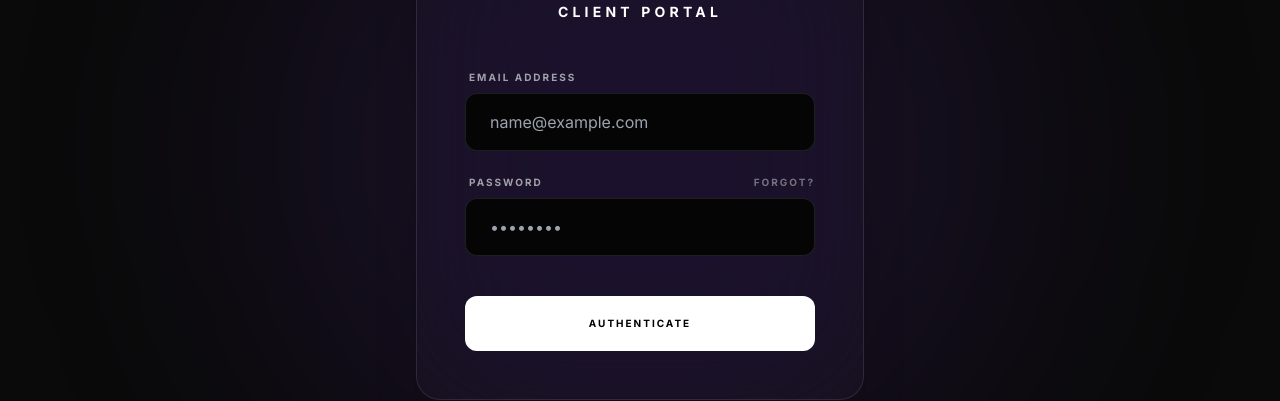
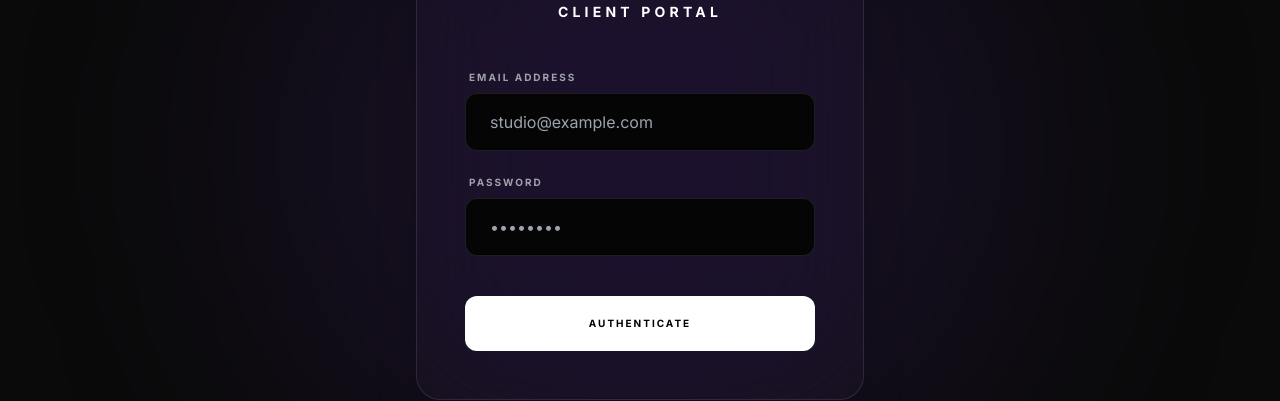
Before and after one commit to gks-prog/WenonBont93, a Next.js app: page /login in a window 1280 px wide. Shown: the part 252-653 px from the top of the page. Built offline with nearby package versions, Linux system fonts and the light colour scheme.

Commit message:
Update page.tsx

```diff
--- a/src/app/(auth)/login/page.tsx
+++ b/src/app/(auth)/login/page.tsx
@@ -1,11 +1,10 @@
-"use client";
-
 import Link from "next/link";
+import { loginUser } from "@/app/actions/auth";
 
 export default function LoginPage() {
   return (
     <main className="h-screen w-full flex items-center justify-center bg-[#0a0a0a] px-6 relative overflow-hidden">
-      {/* Background Ambience */}
+      {/* Cinematic Ambient Glow */}
       <div className="absolute top-1/2 left-1/2 -translate-x-1/2 -translate-y-1/2 w-[800px] h-[800px] bg-[#7c3aed]/10 blur-[120px] rounded-full pointer-events-none" />
 
       <div className="w-full max-w-md bg-white/[0.02] backdrop-blur-3xl backdrop-saturate-150 border border-white/10 p-10 md:p-12 rounded-3xl shadow-2xl relative z-10">
@@ -14,23 +13,36 @@ export default function LoginPage() {
           <h2 className="text-white text-sm tracking-[0.3em] uppercase font-bold">Client Portal</h2>
         </div>
 
-        <form className="flex flex-col gap-6">
+        <form action={loginUser} className="flex flex-col gap-6">
           <div className="flex flex-col gap-2">
             <label className="text-[10px] uppercase font-bold text-[#a1a1aa] tracking-[0.2em] ml-1">Email Address</label>
-            <input type="email" placeholder="name@example.com" className="bg-[#050505] border border-white/10 rounded-xl px-6 py-4 text-white focus:outline-none focus:border-[#7c3aed] transition-colors" />
+            <input
+              name="email"
+              type="email"
+              placeholder="studio@example.com"
+              className="bg-[#050505] border border-white/10 rounded-xl px-6 py-4 text-white focus:outline-none focus:border-[#7c3aed] transition-colors"
+              required
+            />
           </div>
           <div className="flex flex-col gap-2">
-            <label className="text-[10px] uppercase font-bold text-[#a1a1aa] tracking-[0.2em] ml-1 flex justify-between">
-              Password
-              <a href="#" className="text-white/40 hover:text-white transition-colors">Forgot?</a>
-            </label>
-            <input type="password" placeholder="••••••••" className="bg-[#050505] border border-white/10 rounded-xl px-6 py-4 text-white focus:outline-none focus:border-[#7c3aed] transition-colors" />
+            <div className="flex justify-between items-center ml-1">
+              <label className="text-[10px] uppercase font-bold text-[#a1a1aa] tracking-[0.2em]">Password</label>
+            </div>
+            <input
+              name="password"
+              type="password"
+              placeholder="••••••••"
+              className="bg-[#050505] border border-white/10 rounded-xl px-6 py-4 text-white focus:outline-none focus:border-[#7c3aed] transition-colors"
+              required
+            />
           </div>
 
-          {/* Note: This is a placeholder link to the dashboard for testing. In production, this will be handled by Supabase Auth */}
-          <Link href="/dashboard" className="mt-4 w-full py-5 bg-white text-black font-bold uppercase tracking-[0.2em] text-[10px] rounded-xl hover:bg-[#7c3aed] hover:text-white transition-all text-center block">
+          <button
+            type="submit"
+            className="mt-4 w-full py-5 bg-white text-black font-bold uppercase tracking-[0.2em] text-[10px] rounded-xl hover:bg-[#7c3aed] hover:text-white transition-all duration-300"
+          >
             Authenticate
-          </Link>
+          </button>
         </form>
       </div>
     </main>
```
